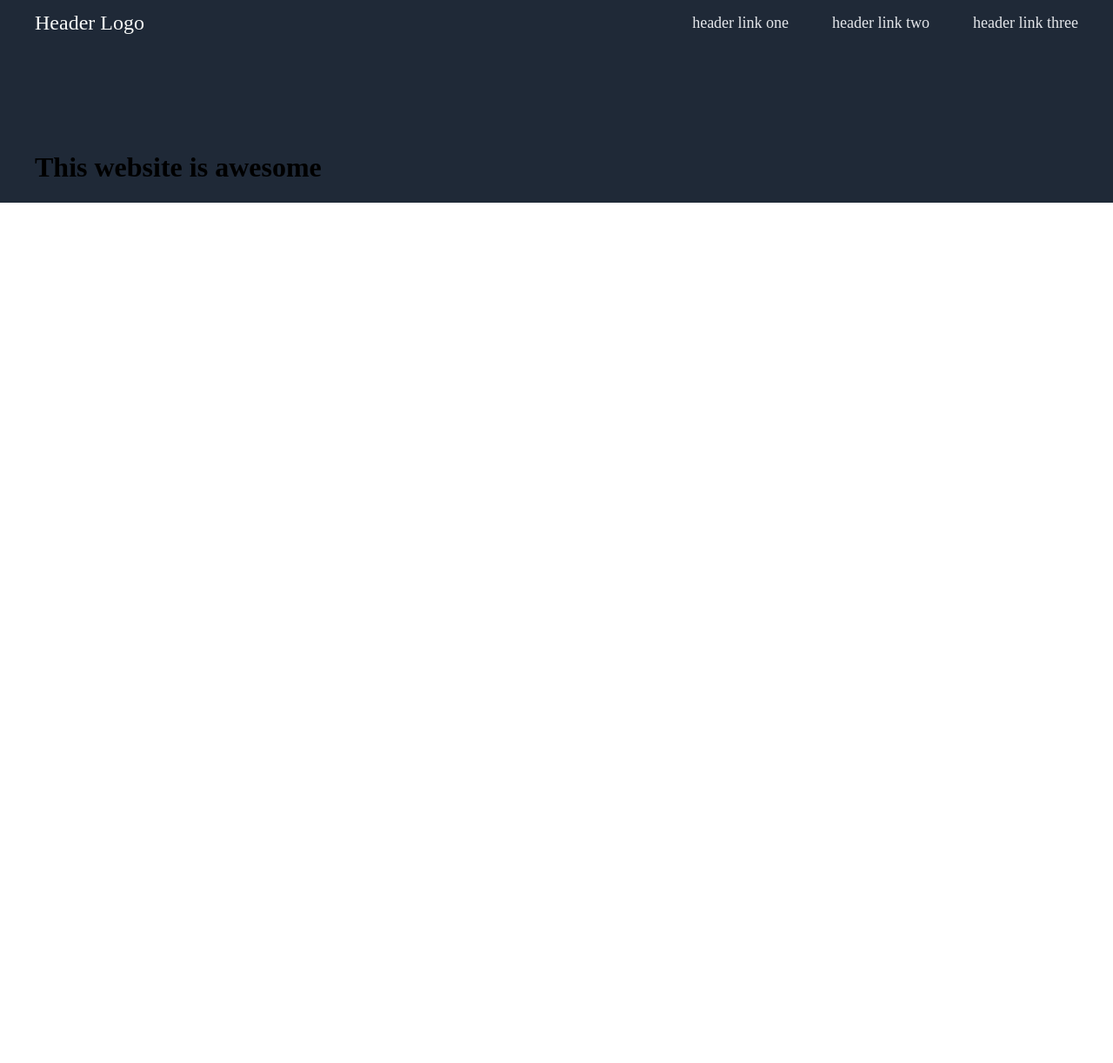
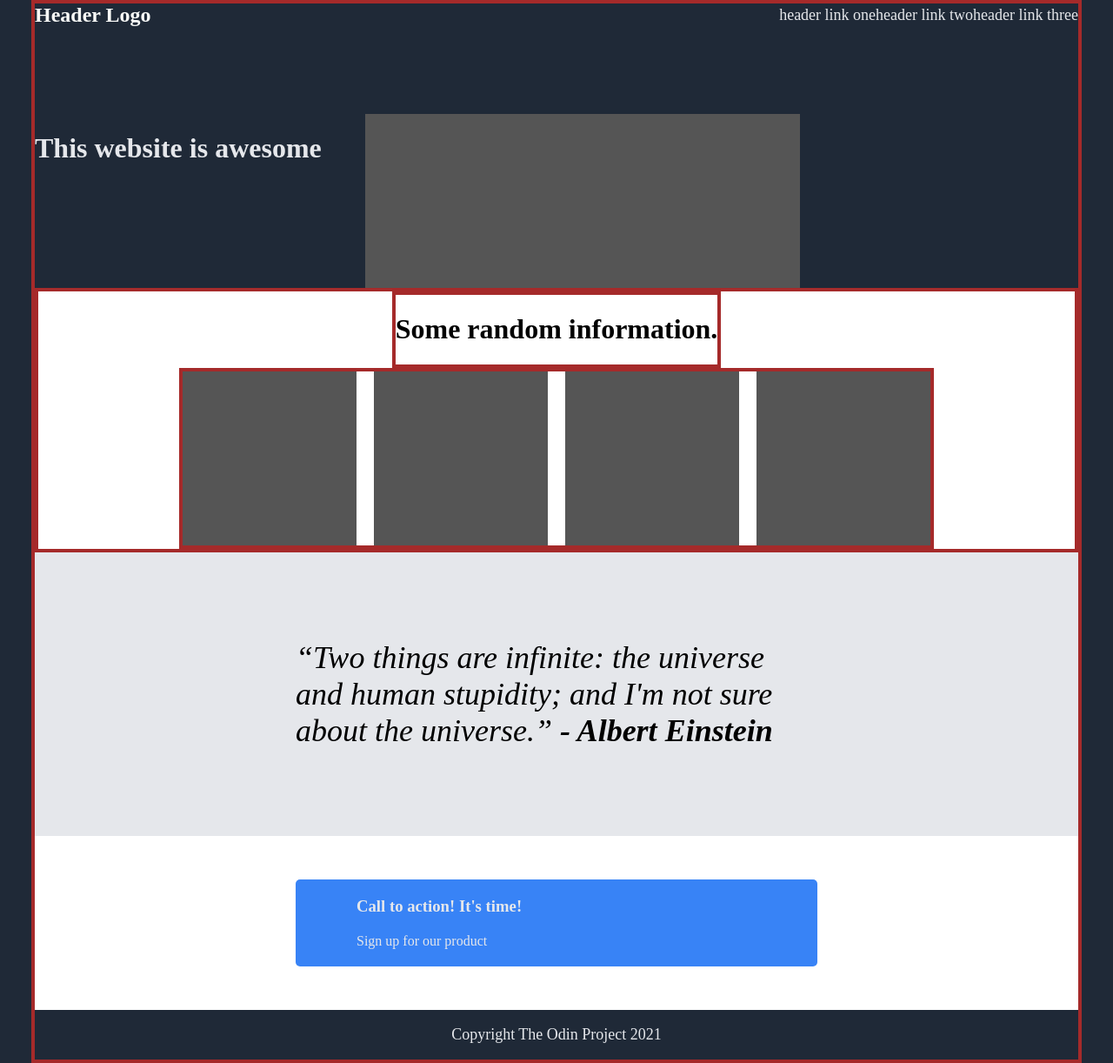
Before and after one commit to reitenth/odin-landing-page, a plain HTML site: page index.html in a window 1280 px wide. Shown: the whole page at 87% size. Before the commit the page ends 800 px from the top, so only its background shows below. Drawn offline with Linux system fonts and the light colour scheme.

Commit message:
framework of each section

```diff
--- a/index.html
+++ b/index.html
@@ -7,25 +7,82 @@
     <link rel="stylesheet" href="styles.css" />
 </head>
 <body>
-    <header class="header">
-            <div class="header-container">
-                <div class="logo">
-                    <a href="#">Header Logo</a>
+
+<!--Content-->
+<div class="content">
+
+    <!-- Header-->
+    <header class="header-container">
+            <div class="logo">
+                <a href="#">Header Logo</a>
+            </div>
+            <div class="links">
+                <div class="one">
+                    <a href="#">header link one</a>
                 </div>
-                <nav>
-                    <ul>
-                        <li><a href="#">header link one</a></li>
-                        <li><a href="#">header link two</a></li>
-                        <li><a href="#">header link three</a></li>
-                    </ul>
-                </nav>
+                <div class="two">
+                    <a href="#">header link two</a>
+                </div>
+                <div class="three">
+                    <a href="#">header link three</a>
+                </div>
             </div>
     </header>
 
-    <div class="hero">
-        <div class="hero-container">
+    <!--Hero-->
+    <div class="hero-container">
+        <div class="hero-text">
             <h1>This website is awesome</h1>
         </div>
+        <div class="hero-image">
+        </div>
     </div>
+
+    <!--Info-->
+    <div class="info">
+        <div class="info-container">
+            <div class="info-title">
+                <h1>Some random information.</h1>
+            </div>
+            <div class="info-image-container">
+                <div class="info-image1">
+                </div>
+                <div class="info-image2">
+                </div>
+                <div class="info-image3">
+                </div>
+                <div class="info-image4">
+                </div>
+            </div>
+        </div>
+    </div>
+
+    <!--Quote-->
+    <div class="quote-container">
+        <p>
+            “Two things are infinite: the universe and human stupidity; and I'm not sure about the universe.” <b>- Albert Einstein</b>
+        </p>
+    </div>
+
+    <!--Action-->
+    <div class="action-container">
+        <div class="action">
+            <h3>
+                Call to action! It's time!
+            </h3>
+            <p>
+                Sign up for our product
+            </p>
+        </div>
+    </div>
+
+    <!--Footer-->
+    <div class="footer-container">
+        <p>
+            Copyright The Odin Project 2021
+        </p>
+    </div>
+
+</div>
 </body>
 </html>
--- a/styles.css
+++ b/styles.css
@@ -1,58 +1,145 @@
     body {
-    background-color: #ffffff;
+        background-color: #1F2937;
         margin: 0;
     }
 
-/* Header */
-
-.header {
-    background-color: #1F2937;
-    height: 100%;
+/* Content */
+    .content {
+        max-width: 1200px;
+        margin: 0 auto;
+        border: 4px solid brown;
     }
 
+/* Header */
     .header-container {
+        background-color: #1F2937;
         display: flex;
-   max-width: 1200px;
-   margin: 0 auto;
-   justify-content: space-between;
+        align-items: center;
     }
-
+    .logo {
+        flex: 1;
+    }
     .logo a {
         color: #F9FAF8;
         text-decoration: none;
         font-size: 24px;
+        font-weight: bold;
     }
-
-.logo {
-    align-items: center;
-    display: flex
+    .links {
+        display: flex;
+        justify-content: space-between;
     }
-
-.header nav ul li a {
+    .links a {
         color: #e5e7eb;
         text-decoration: none;
         font-size: 18px;
     }
 
-.header nav ul {
+/* Hero */
+    .hero-container {
+        background-color: #1F2937;
+        padding-top: 100px;
         display: flex;
+        gap: 50px;
+    }
+    .hero-text {
+        color: #e5e7eb;
+    }
+    .hero-image {
+        height: 200px;
+        width: 500px;
+        background-color: #555;
     }
 
-.header nav ul li {
-    padding-left: 50px;
-    list-style-type: none;
+/* Info */
+    .info {
+        background-color: #fff;
     }
-
-/* Hero */
-
-.hero {
-    background-color: #1F2937;
-
-}
-.hero-container {
+    .info-container {
         display: flex;
         max-width: 1200px;
         margin: 0 auto;
-    padding-top: 100px;
+        border: 4px solid brown;
+        flex-direction: column;
+    }
+    .info-title {
+        display: flex;
+        max-width: 1200px;
+        margin: 0 auto;
+        border: 4px solid brown;
+    }
+    .info-image-container {
+        display: flex;
+        max-width: 1200px;
+        margin: 0 auto;
+        border: 4px solid brown;
+        gap: 20px;
+    }
+    .info-image1 {
+        height: 200px;
+        width: 200px;
+        background-color: #555;
+    }
+    .info-image2 {
+        height: 200px;
+        width: 200px;
+        background-color: #555;
+    }
+    .info-image3 {
+        height: 200px;
+        width: 200px;
+        background-color: #555;
+    }
+    .info-image4 {
+        height: 200px;
+        width: 200px;
+        background-color: #555;
+    }
 
+/* Quote */
+    .quote-container {
+        display: flex;
+        background-color: #e5e7eb;
+        justify-content: center;
     }
+    .quote-container p {
+        max-width: 600px;
+        margin: auto;
+        font-size: 36px;
+        font-style: italic;
+        margin: 100px;
+    }
+
+/* Action */
+    .action-container {
+        display: flex;
+        background-color: #fff;
+        justify-content: center;
+    }
+    .action {
+        background:#3883f6;
+        height: 100px;
+        width: 600px;
+        margin: 50px;
+        border-radius: 5px;
+    }
+    .action p {
+        margin: 20px;
+        padding-left: 50px;
+        color: #e5e7eb;
+    }
+    .action h3 {
+        margin: 20px;
+        padding-left: 50px;
+        color: #e5e7eb;
+    }
+
+/* Footer */
+    .footer-container {
+        display: flex;
+        justify-content: center;
+    }
+    .footer-container p {
+        color: #e5e7eb;
+        font-size: 18px;
+    }
```
Lines whose indentation alone changed are shown as unchanged.
